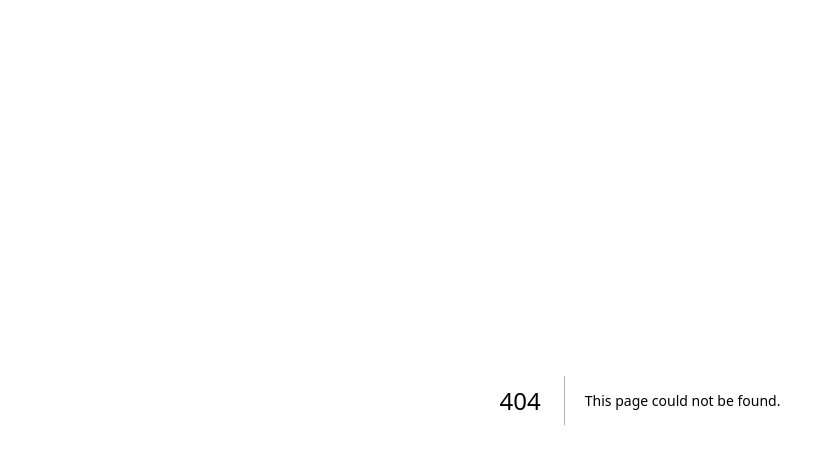
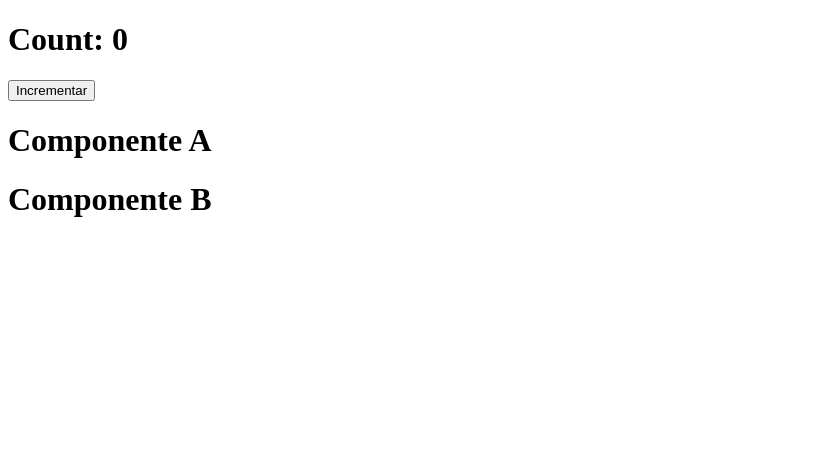
Before and after one commit to thiagocajadev/clone-tabnews, a Next.js app: page /cadastro in a window 1280 px wide. Before the commit this address had no page. Shown: the top 464 px of the page, without its empty margins (0-835 px from the left). Built offline with nearby package versions, Linux system fonts and the light colour scheme.

Commit message:
docs: intensivão de React

```diff
--- /dev/null
+++ b/pages/cadastro/index.js
@@ -0,0 +1,43 @@
+import { useState } from "react";
+
+export default function RegisterPage() {
+  console.log("Render do <RegisterPage>");
+
+  const [newCount, setNewCount] = useState(0);
+  console.log(newCount);
+  console.log(setNewCount);
+
+  let count = 0;
+  console.log(`Count do render: ${count}`);
+  console.log(`newCount do render: ${newCount}`);
+
+
+  function increment() {
+    console.log(`Count dentro de increment(): ${count}`);
+    count = count + 1;
+  }
+
+  // function newIncrement() {
+  //   console.log(`Count dentro de newIncrement(): ${newCount}`);
+  //   setNewCount(newCount + 1);
+  // }
+
+  return (
+    <>
+      <h1>Count: {count}</h1>
+      <button onClick={increment}>Incrementar</button>
+      <ComponenteA />
+      <ComponenteB />
+    </>
+  );
+}
+
+function ComponenteA() {
+  console.log("Render do <ComponenteA>");
+  return <h1>Componente A</h1>;
+}
+
+function ComponenteB() {
+  console.log("Render do <ComponenteB>");
+  return <h1>Componente B</h1>;
+}
```
Also changed, not shown: 10 other files (tests, documents, lock files or other folders).
